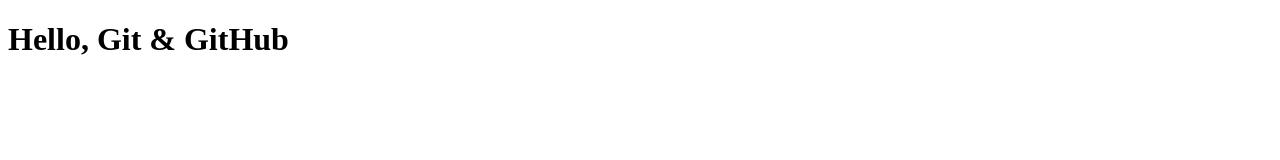
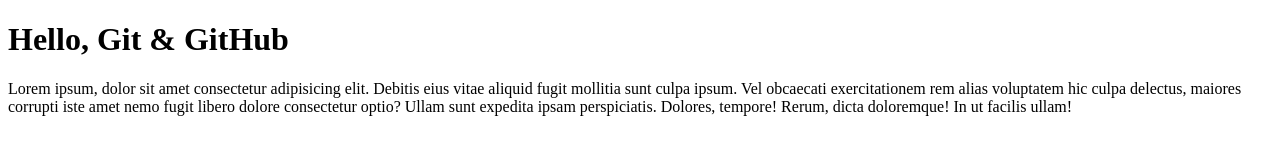
Before and after one commit to helloashikur/Git-GitHub, a plain HTML site: page index.html in a window 1280 px wide. Drawn offline with Linux system fonts and the light colour scheme.

Commit message:
version 2.0

```diff
--- a/index.html
+++ b/index.html
@@ -8,6 +8,7 @@
 <body>
 
     <h1>Hello, Git & GitHub</h1>
+    <p>Lorem ipsum, dolor sit amet consectetur adipisicing elit. Debitis eius vitae aliquid fugit mollitia sunt culpa ipsum. Vel obcaecati exercitationem rem alias voluptatem hic culpa delectus, maiores corrupti iste amet nemo fugit libero dolore consectetur optio? Ullam sunt expedita ipsam perspiciatis. Dolores, tempore! Rerum, dicta doloremque! In ut facilis ullam!</p>
 
 </body>
 </html>
```
